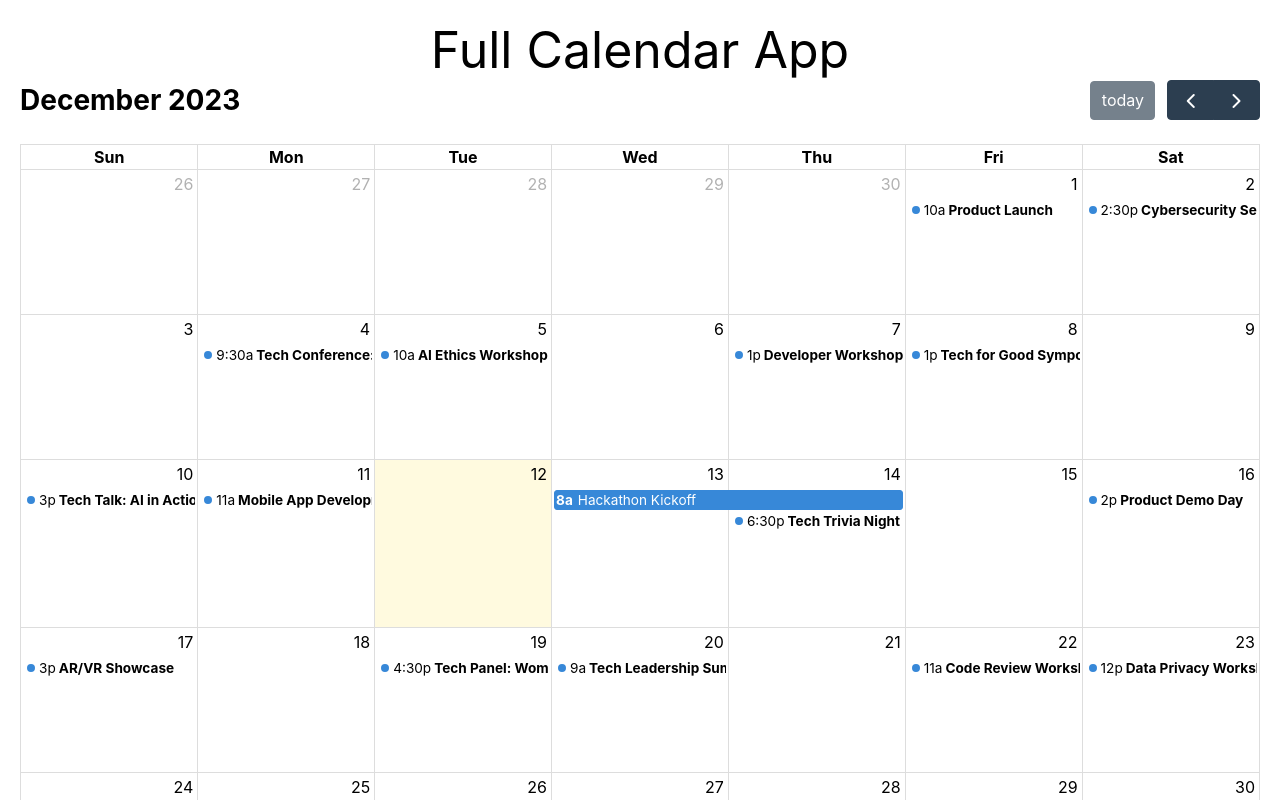
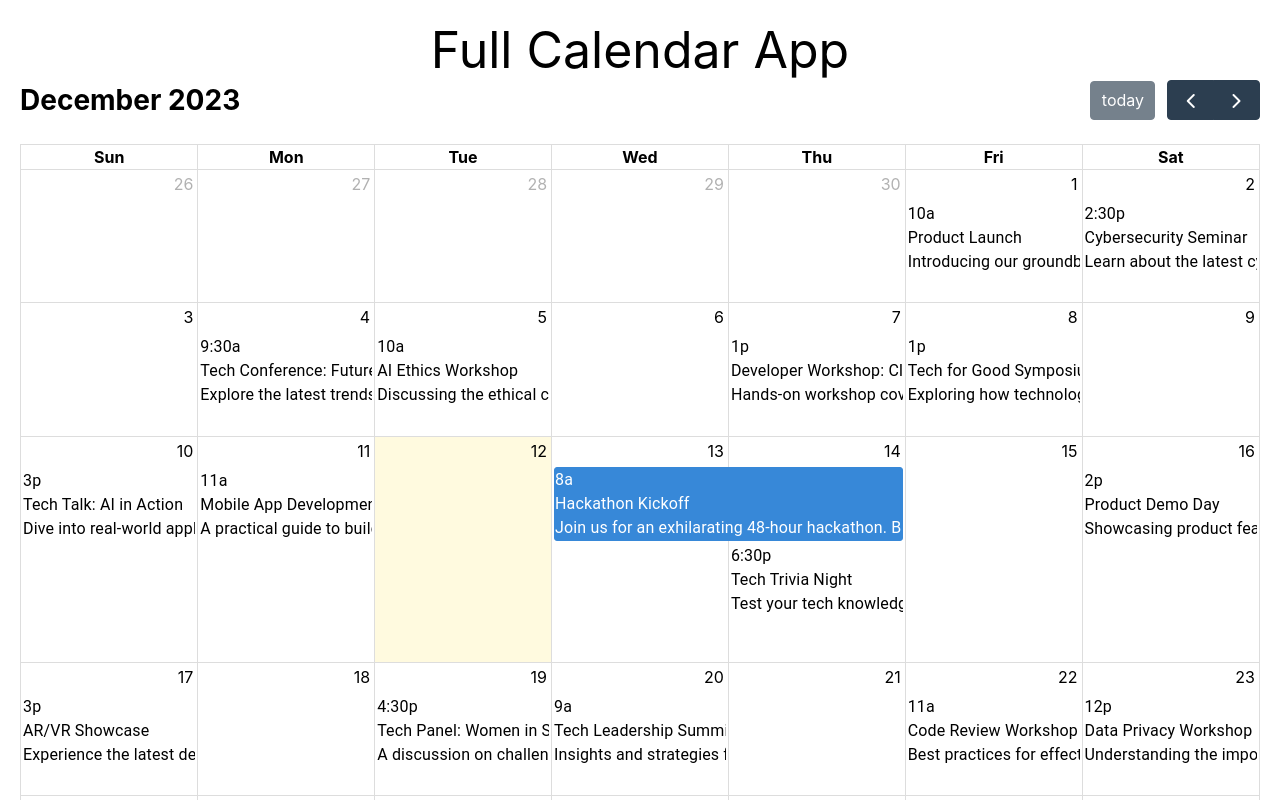
Before and after one commit to zaidansari42/Full-Calendar-React, a JavaScript app: page / in a window 1280 px wide. Shown: the top 800 px of the page. Built offline with nearby package versions, Linux system fonts and the light colour scheme; the HTML template or start-up script is replaced by a standard one.

Commit message:
Added additional content

```diff
--- a/src/App.js
+++ b/src/App.js
@@ -2,6 +2,21 @@ import FullCalendar from '@fullcalendar/react';
 import dayGridPlugin from '@fullcalendar/daygrid';
 import './App.css';
 import techEvents from './data/events';
+import { Tooltip, Typography } from '@mui/material';
+
+function renderEventContent(eventInfo) {
+  const eventDetails = eventInfo.event?._def;
+  return (
+    <div style={{ overflow: 'hidden' }}>
+      <Tooltip title={`${eventDetails?.title} - ${eventDetails?.extendedProps.description}`}>
+        <Typography>
+          <Typography>{eventInfo.timeText}</Typography>
+          <Typography>{eventDetails?.title}</Typography>
+          <Typography>{eventDetails?.extendedProps.description}</Typography>
+        </Typography>
+      </Tooltip>
+    </div>)
+}
 
 function App() {
   return (
@@ -14,6 +29,7 @@ function App() {
         }}
         plugins={[dayGridPlugin]} // Calendar View type
         events={techEvents} // List of all the events to be displayed
+        eventContent={renderEventContent} // Extra content to be diplayed
       />
     </div>
   );
```
